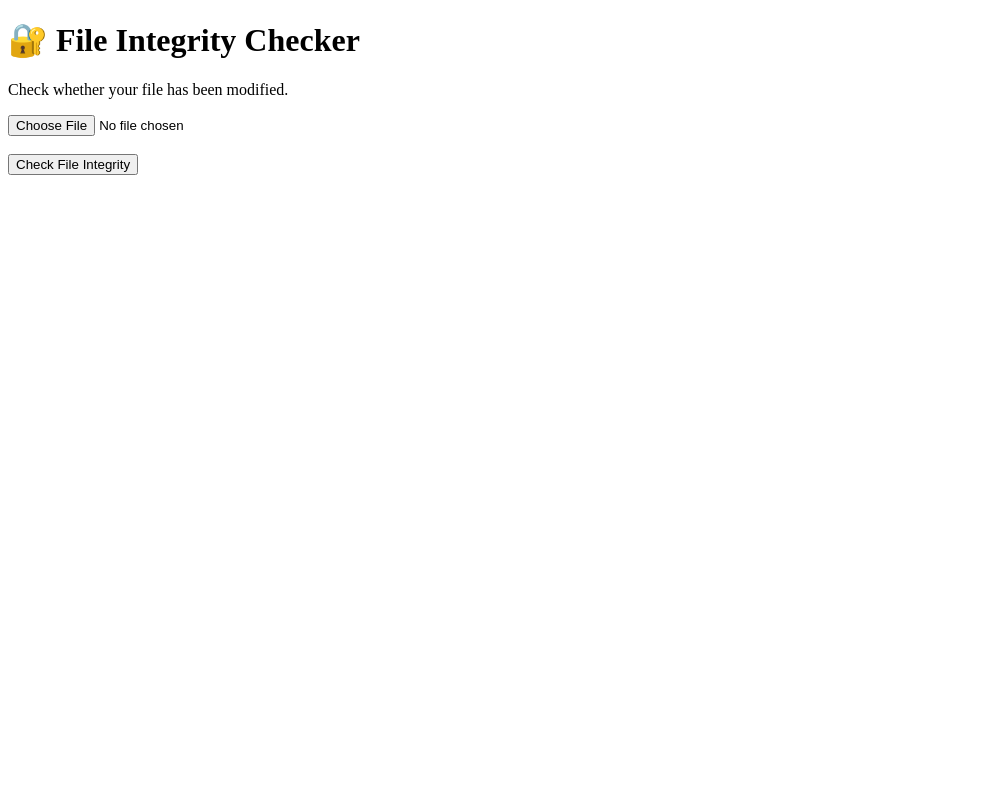
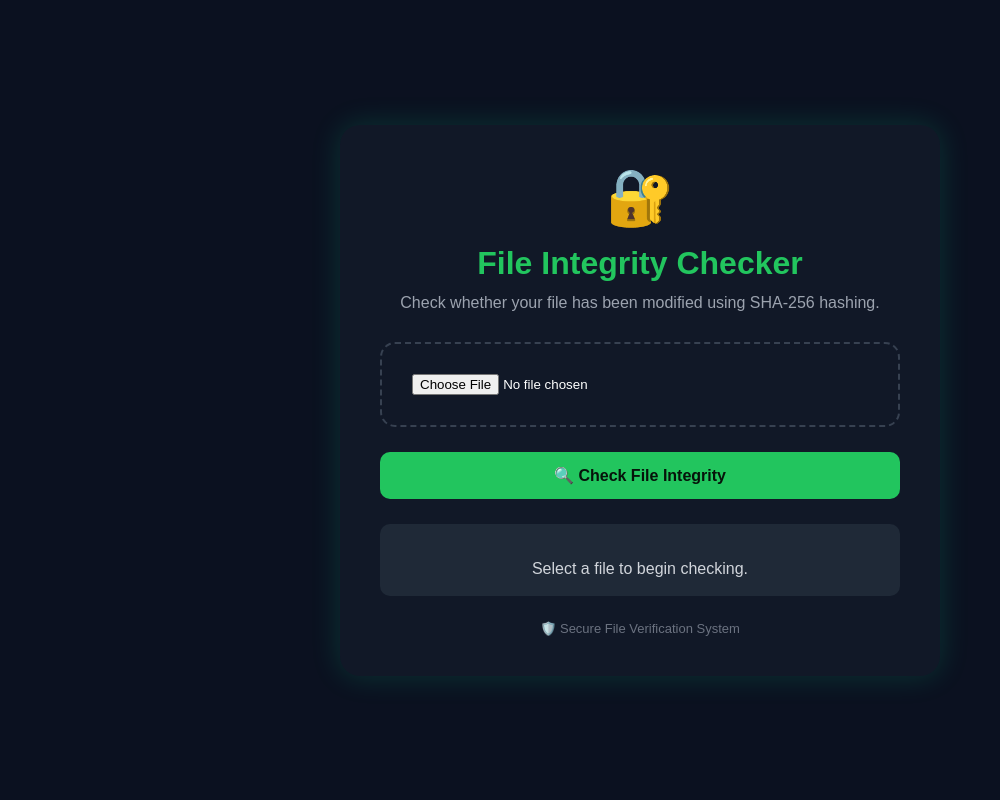
Before and after one commit to Kumaisha-cyber/file-integrity-checker, a Flask app: page / in a window 1280 px wide. Shown: the whole page, without its empty margins (0-1000 px from the left). Run offline with Flask 3, Linux system fonts and the light colour scheme.

```diff
--- a/templates/index.html
+++ b/templates/index.html
@@ -1,52 +1,187 @@
 <!DOCTYPE html>
-<html>
+<html lang="en">
+
 <head>
+    <meta charset="UTF-8">
+    <meta name="viewport" content="width=device-width, initial-scale=1.0">
+
     <title>File Integrity Checker</title>
+
+    <style>
+        * {
+            box-sizing: border-box;
+            margin: 0;
+            padding: 0;
+            font-family: Arial, sans-serif;
+        }
+
+        body {
+            min-height: 100vh;
+            background: #0b1120;
+            color: white;
+            display: flex;
+            justify-content: center;
+            align-items: center;
+        }
+
+        .container {
+            width: 90%;
+            max-width: 600px;
+            background: #111827;
+            padding: 40px;
+            border-radius: 20px;
+            text-align: center;
+            box-shadow: 0 0 30px rgba(0, 255, 170, 0.15);
+        }
+
+        .icon {
+            font-size: 55px;
+            margin-bottom: 15px;
+        }
+
+        h1 {
+            color: #22c55e;
+            margin-bottom: 12px;
+        }
+
+        .description {
+            color: #9ca3af;
+            margin-bottom: 30px;
+        }
+
+        .upload-box {
+            border: 2px dashed #374151;
+            padding: 30px;
+            border-radius: 15px;
+            margin-bottom: 25px;
+        }
+
+        input[type="file"] {
+            color: white;
+            width: 100%;
+        }
+
+        button {
+            width: 100%;
+            padding: 14px;
+            border: none;
+            border-radius: 10px;
+            background: #22c55e;
+            color: #06130a;
+            font-size: 16px;
+            font-weight: bold;
+            cursor: pointer;
+        }
+
+        button:hover {
+            background: #16a34a;
+        }
+
+        #result {
+            margin-top: 25px;
+            padding: 18px;
+            border-radius: 10px;
+            background: #1f2937;
+            white-space: pre-line;
+            color: #d1d5db;
+        }
+
+        .footer {
+            margin-top: 25px;
+            color: #6b7280;
+            font-size: 13px;
+        }
+    </style>
 </head>
 
 <body>
 
-    <h1>🔐 File Integrity Checker</h1>
+    <div class="container">
 
-    <p>Check whether your file has been modified.</p>
+        <div class="icon">🔐</div>
+
+        <h1>File Integrity Checker</h1>
+
+        <p class="description">
+            Check whether your file has been modified using SHA-256 hashing.
+        </p>
+
+        <div class="upload-box">
 
             <input type="file" id="fileInput">
 
-    <br><br>
+        </div>
 
         <button onclick="checkFile()">
-        Check File Integrity
+            🔍 Check File Integrity
         </button>
 
-    <p id="result"></p>
+        <p id="result">
+            Select a file to begin checking.
+        </p>
+
+        <div class="footer">
+            🛡️ Secure File Verification System
+        </div>
+
+    </div>
+
 
     <script>
+
         async function checkFile() {
-    const fileInput = document.getElementById("fileInput");
-    const result = document.getElementById("result");
+
+            const fileInput =
+                document.getElementById("fileInput");
+
+            const result =
+                document.getElementById("result");
+
 
             if (fileInput.files.length === 0) {
-        result.innerText = "Please select a file first.";
+
+                result.innerText =
+                    "Please select a file first.";
+
                 return;
             }
 
-    const file = fileInput.files[0];
 
-    const formData = new FormData();
+            const file =
+                fileInput.files[0];
+
+
+            const formData =
+                new FormData();
+
             formData.append("file", file);
 
-    result.innerText = "Checking file...";
 
-    const response = await fetch("/check", {
+            result.innerText =
+                "🔄 Checking file integrity...";
+
+
+            const response =
+                await fetch("/check", {
+
                     method: "POST",
+
                     body: formData
+
                 });
 
-    const data = await response.json();
 
-    result.innerText = data.message;
+            const data =
+                await response.json();
+
+
+            result.innerText =
+                data.message;
+
         }
+
     </script>
 
 </body>
+
 </html>
```
Also changed, not shown: README.md. Lines whose indentation alone changed are shown as unchanged.
